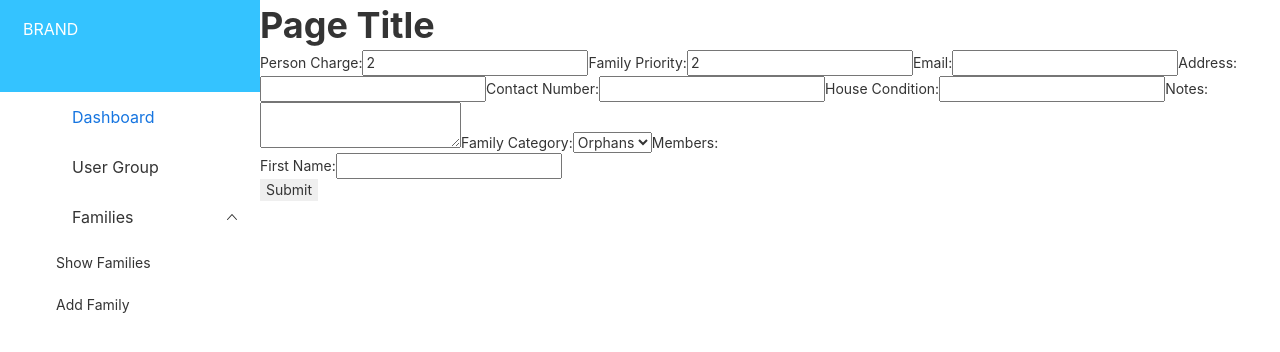
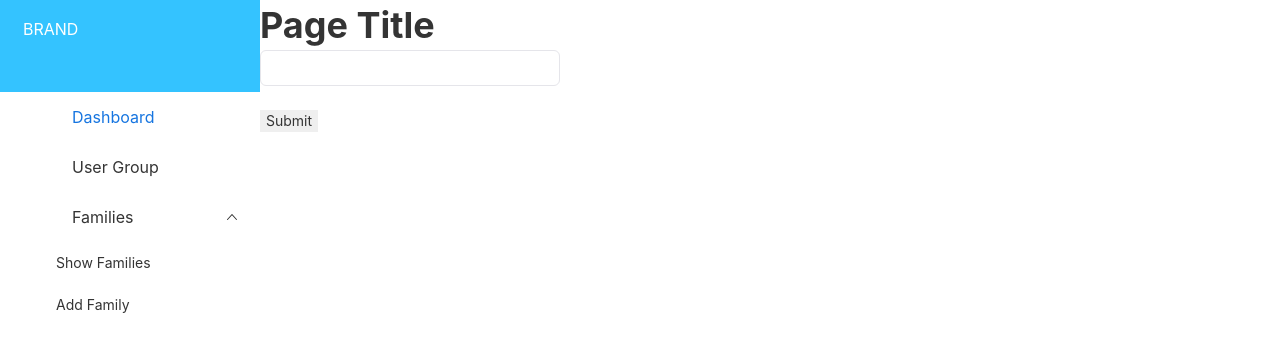
Before and after one commit to Hussien-LTS/charity-FE, a React (Vite) app: page /add-family in a window 1280 px wide. Shown: the top 352 px of the page. Built offline with nearby package versions, Linux system fonts and the light colour scheme; some icons are missing.

Commit message:
working on the form

```diff
--- a/src/components/Family/AddFamily.tsx
+++ b/src/components/Family/AddFamily.tsx
@@ -1,66 +1,15 @@
-// YourFormComponent.tsx
-
 import React from "react";
+import { Form } from "rsuite";
 import { useFormik } from "formik";
 import * as Yup from "yup";
 
 const YourFormComponent: React.FC = () => {
   const formik = useFormik({
     initialValues: {
-      personCharge: 2,
-      familyPriority: 2,
-      email: "",
-      address: "",
-      contactNumber: "",
-      houseCondition: "",
-      notes: "",
-      familyCategory: "orphans",
-      members: [
-        {
-          firstName: "",
-          lastName: "",
-          gender: "male",
-          maritalStatus: "Single",
-          address: "",
-          email: "",
-          dateOfBirth: "",
-          phoneNumber: "",
-          isWorking: true,
-          isPersonCharge: true,
-          proficient: "",
-          totalIncome: 0,
-          educationLevel: "",
-        },
-      ],
+      personCharge: "",
     },
     validationSchema: Yup.object({
-      personCharge: Yup.number().required("Required"),
-      familyPriority: Yup.number().required("Required"),
-      email: Yup.string().email("Invalid email address").required("Required"),
-      address: Yup.string().required("Required"),
-      contactNumber: Yup.string().required("Required"),
-      houseCondition: Yup.string().required("Required"),
-      notes: Yup.string().required("Required"),
-      familyCategory: Yup.string().required("Required"),
-      members: Yup.array().of(
-        Yup.object().shape({
-          firstName: Yup.string().required("Required"),
-          lastName: Yup.string().required("Required"),
-          gender: Yup.string().required("Required"),
-          maritalStatus: Yup.string().required("Required"),
-          address: Yup.string().required("Required"),
-          email: Yup.string()
-            .email("Invalid email address")
-            .required("Required"),
-          dateOfBirth: Yup.string().required("Required"),
-          phoneNumber: Yup.string().required("Required"),
-          isWorking: Yup.boolean().required("Required"),
-          isPersonCharge: Yup.boolean().required("Required"),
-          proficient: Yup.string().required("Required"),
-          totalIncome: Yup.number().required("Required"),
-          educationLevel: Yup.string().required("Required"),
-        })
-      ),
+      personCharge: Yup.number().required("Person Charge is required"),
     }),
     onSubmit: (values) => {
       // Handle submission to the backend here
@@ -68,136 +17,36 @@
     },
   });
 
+  const handleInputChange = (e: React.ChangeEvent<HTMLInputElement>) => {
+    // Call Formik's handleChange to update the form state
+    formik.handleChange(e);
+  };
+
+  const handleBlur = (e: React.FocusEvent<HTMLInputElement>) => {
+    // Call Formik's handleBlur to update the form state
+    formik.handleBlur(e);
+  };
+
   return (
-    <form onSubmit={formik.handleSubmit}>
-      <label htmlFor="personCharge">Person Charge:</label>
-      <input
-        type="number"
-        id="personCharge"
-        name="personCharge"
-        onChange={formik.handleChange}
-        onBlur={formik.handleBlur}
-        value={formik.values.personCharge}
-      />
-      {formik.touched.personCharge && formik.errors.personCharge ? (
-        <div>{formik.errors.personCharge}</div>
-      ) : null}
-
-      <label htmlFor="familyPriority">Family Priority:</label>
-      <input
-        type="number"
-        id="familyPriority"
-        name="familyPriority"
-        onChange={formik.handleChange}
-        onBlur={formik.handleBlur}
-        value={formik.values.familyPriority}
-      />
-      {formik.touched.familyPriority && formik.errors.familyPriority ? (
-        <div>{formik.errors.familyPriority}</div>
-      ) : null}
-
-      <label htmlFor="email">Email:</label>
-      <input
-        type="email"
-        id="email"
-        name="email"
-        onChange={formik.handleChange}
-        onBlur={formik.handleBlur}
-        value={formik.values.email}
-      />
-      {formik.touched.email && formik.errors.email ? (
-        <div>{formik.errors.email}</div>
-      ) : null}
-
-      <label htmlFor="address">Address:</label>
-      <input
-        type="text"
-        id="address"
-        name="address"
-        onChange={formik.handleChange}
-        onBlur={formik.handleBlur}
-        value={formik.values.address}
-      />
-      {formik.touched.address && formik.errors.address ? (
-        <div>{formik.errors.address}</div>
-      ) : null}
-
-      <label htmlFor="contactNumber">Contact Number:</label>
-      <input
-        type="text"
-        id="contactNumber"
-        name="contactNumber"
-        onChange={formik.handleChange}
-        onBlur={formik.handleBlur}
-        value={formik.values.contactNumber}
-      />
-      {formik.touched.contactNumber && formik.errors.contactNumber ? (
-        <div>{formik.errors.contactNumber}</div>
-      ) : null}
-
-      <label htmlFor="houseCondition">House Condition:</label>
-      <input
-        type="text"
-        id="houseCondition"
-        name="houseCondition"
-        onChange={formik.handleChange}
-        onBlur={formik.handleBlur}
-        value={formik.values.houseCondition}
-      />
-      {formik.touched.houseCondition && formik.errors.houseCondition ? (
-        <div>{formik.errors.houseCondition}</div>
-      ) : null}
-
-      <label htmlFor="notes">Notes:</label>
-      <textarea
-        id="notes"
-        name="notes"
-        onChange={formik.handleChange}
-        onBlur={formik.handleBlur}
-        value={formik.values.notes}
-      />
-      {formik.touched.notes && formik.errors.notes ? (
-        <div>{formik.errors.notes}</div>
-      ) : null}
-
-      <label htmlFor="familyCategory">Family Category:</label>
-      <select
-        id="familyCategory"
-        name="familyCategory"
-        onChange={formik.handleChange}
-        onBlur={formik.handleBlur}
-        value={formik.values.familyCategory}
-      >
-        <option value="orphans">Orphans</option>
-        {/* Add other options as needed */}
-      </select>
-      {formik.touched.familyCategory && formik.errors.familyCategory ? (
-        <div>{formik.errors.familyCategory}</div>
-      ) : null}
-
-      <label htmlFor="members">Members:</label>
-      {formik.values.members.map((member, index) => (
-        <div key={index}>
-          <label htmlFor={`members[${index}].firstName`}>First Name:</label>
-          <input
-            type="text"
-            id={`members[${index}].firstName`}
-            name={`members[${index}].firstName`}
-            onChange={formik.handleChange}
-            onBlur={formik.handleBlur}
-            value={member.firstName}
-          />
-          {formik.touched.members?.[index]?.firstName &&
-          formik.errors.members?.[index]?.firstName ? (
-            <div>{formik.errors.members[index].firstName}</div>
-          ) : null}
-
-          {/* Repeat similar blocks for other member fields */}
-        </div>
-      ))}
-
+    <Form onSubmit={(e) => formik.handleSubmit(e)}>
+      <Form.Group controlId="input-2">
+        <Form.Control
+          type="number"
+          id="personCharge"
+          name="personCharge"
+          onChange={handleInputChange}
+          defaultValue={formik.values.personCharge}
+          errorMessage={
+            formik.touched.personCharge && formik.errors.personCharge ? (
+              <div>{formik.errors.personCharge}</div>
+            ) : null
+          }
+          errorPlacement="bottomStart"
+          onBlur={(e: React.FocusEvent<HTMLInputElement>) => handleBlur(e)}
+        />
+      </Form.Group>
       <button type="submit">Submit</button>
-    </form>
+    </Form>
   );
 };
 
```
